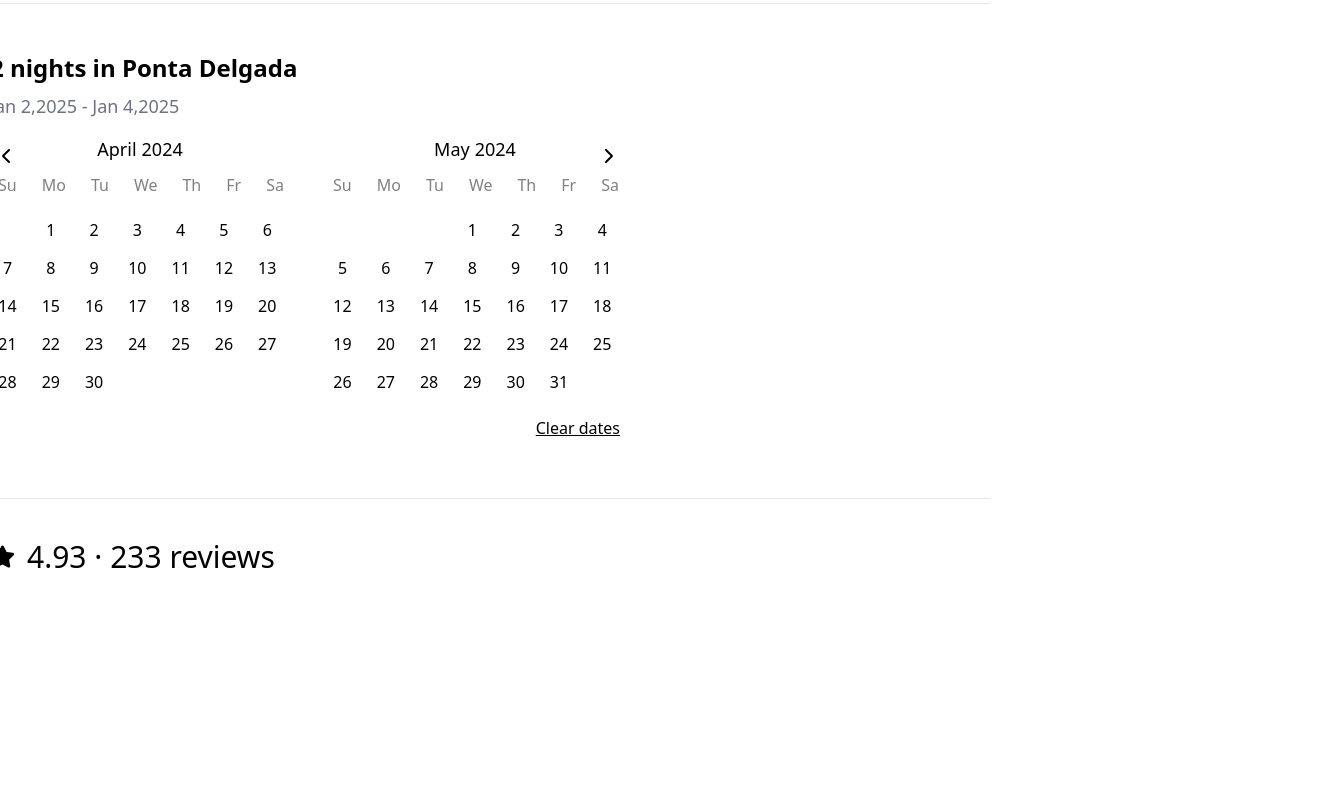
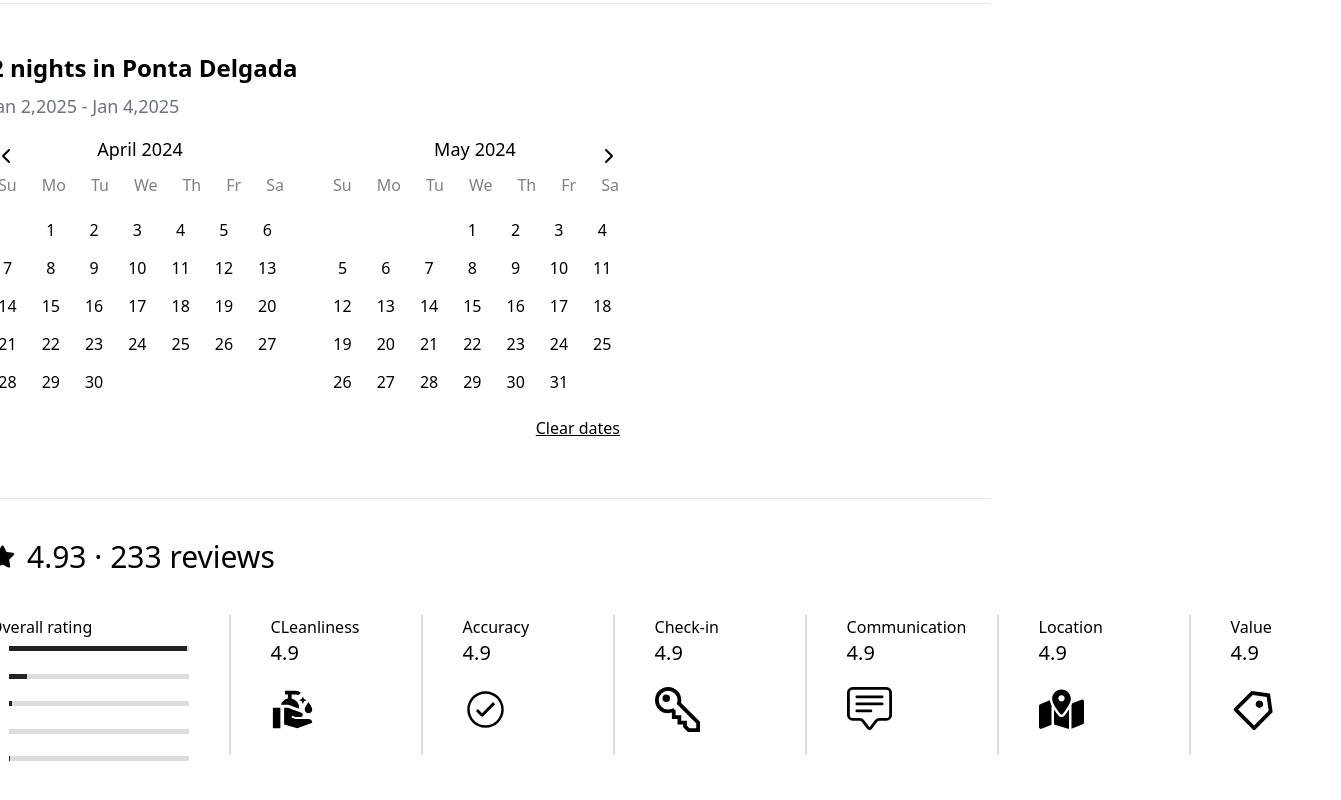
Before and after one commit to fogset/Airbnb_React, a React (Vite) app: page / in a window 1280 px wide. Shown: the part 2412-3212 px from the top of the page, 1341 px wide, since content can reach past the window. Before the commit the page ends 3087 px from the top, so only its background shows below. Built offline with nearby package versions, Linux system fonts and the light colour scheme.

Commit message:
add review section

```diff
--- /dev/null
+++ b/src/components/properties/PropertyDetail/Review/BarChart.tsx
@@ -0,0 +1,38 @@
+import styled from "styled-components";
+
+function BarChart({ percent, title }) {
+    return (
+        <Container>
+            {title}
+            <BarWidthContainer>
+                <BarWidthBackground>
+                    <BarWidth style={{ width: `${percent}%` }} />
+                </BarWidthBackground>
+            </BarWidthContainer>
+        </Container>
+    );
+}
+
+export default BarChart;
+const BarWidthContainer = styled.div`
+    height: 20px;
+    display: flex;
+    align-items: center;
+    margin-left: 10px;
+`;
+const BarWidthBackground = styled.div`
+    width: 180px;
+    height: 5px;
+    background-color: #dddddd;
+    z-index: 9;
+`;
+const BarWidth = styled.div`
+    height: 5px;
+    background-color: #222222;
+    z-index: 10;
+`;
+const Container = styled.div`
+    display: flex;
+    margin-bottom: 5px;
+    font-size: 15px;
+`;
--- /dev/null
+++ b/src/components/properties/PropertyDetail/Review/ReviewChart.tsx
@@ -0,0 +1,15 @@
+import BarChart from "./BarChart";
+
+function ReviewChart() {
+    return (
+        <div>
+            <BarChart percent={99} title={5} />
+            <BarChart percent={10} title={4} />
+            <BarChart percent={2} title={3} />
+            <BarChart percent={0} title={2} />
+            <BarChart percent={1} title={1} />
+        </div>
+    );
+}
+
+export default ReviewChart;
--- /dev/null
+++ b/src/components/properties/PropertyDetail/Review/ReviewTitle.tsx
@@ -0,0 +1,18 @@
+import { FaStar } from "react-icons/fa";
+import ReviewChart from "./ReviewChart";
+
+function ReviewTitle() {
+    return (
+        <div>
+            <div className="flex">
+                <div className="flex items-center mr-3">
+                    <FaStar size={25} />
+                </div>
+                <div className=" text-3xl font-medium">4.93 · 233 reviewssdf</div>
+                {/* <ReviewChart /> */}
+            </div>
+        </div>
+    );
+}
+
+export default ReviewTitle;
--- a/src/components/properties/PropertyDetail/ReviewTitle.tsx
+++ b/src/components/properties/PropertyDetail/ReviewTitle.tsx
@@ -1,6 +1,12 @@
-import React from "react";
+import ReviewChart from "./Review/ReviewChart";
 import { FaStar } from "react-icons/fa";
-
+import styled from "styled-components";
+import { MdCleanHands } from "react-icons/md";
+import { IoIosCheckmarkCircleOutline } from "react-icons/io";
+import { GrKey } from "react-icons/gr";
+import { BsChatSquareText } from "react-icons/bs";
+import { FaMapLocationDot } from "react-icons/fa6";
+import { RiPriceTag3Line } from "react-icons/ri";
 function ReviewTitle() {
     return (
         <div>
@@ -10,8 +16,59 @@
                 </div>
                 <div className=" text-3xl font-medium">4.93 · 233 reviews</div>
             </div>
+            <div className="mt-10 flex gap-10">
+                <div>
+                    Overall rating
+                    <ReviewChart />
+                </div>
+                <VerticalLine />
+                <IconContainer>
+                    CLeanliness
+                    <div className="font-medium text-xl mb-5">4.9</div>
+                    <MdCleanHands size={45} />
+                </IconContainer>
+                <VerticalLine />
+                <IconContainer>
+                    Accuracy
+                    <div className="font-medium text-xl mb-5">4.9</div>
+                    <IoIosCheckmarkCircleOutline size={45} />
+                </IconContainer>
+                <VerticalLine />
+                <IconContainer>
+                    Check-in
+                    <div className="font-medium text-xl mb-5">4.9</div>
+                    <GrKey size={45} />
+                </IconContainer>
+                <VerticalLine />
+                <IconContainer>
+                    Communication
+                    <div className="font-medium text-xl mb-5">4.9</div>
+                    <BsChatSquareText size={45} />
+                </IconContainer>
+                <VerticalLine />
+                <IconContainer>
+                    Location
+                    <div className="font-medium text-xl mb-5">4.9</div>
+                    <FaMapLocationDot size={45} />
+                </IconContainer>
+                <VerticalLine />
+                <IconContainer>
+                    Value
+                    <div className="font-medium text-xl mb-5">4.9</div>
+                    <RiPriceTag3Line size={45} />
+                </IconContainer>
+            </div>
         </div>
     );
 }
 
 export default ReviewTitle;
+const VerticalLine = styled.div`
+    margin-top: 0px;
+    height: 140px;
+    width: 2px;
+    background-color: #dddddd;
+`;
+const IconContainer = styled.div`
+    width: 110px;
+`;
--- a/src/pages/PropertyDetail.tsx
+++ b/src/pages/PropertyDetail.tsx
@@ -128,7 +128,7 @@
                     <PropertyDateCount />
                 </div>
                 <hr />
-                <div className="mt-10">
+                <div className="mt-10 flex">
                     <ReviewTitle />
                 </div>
             </Description>
```
